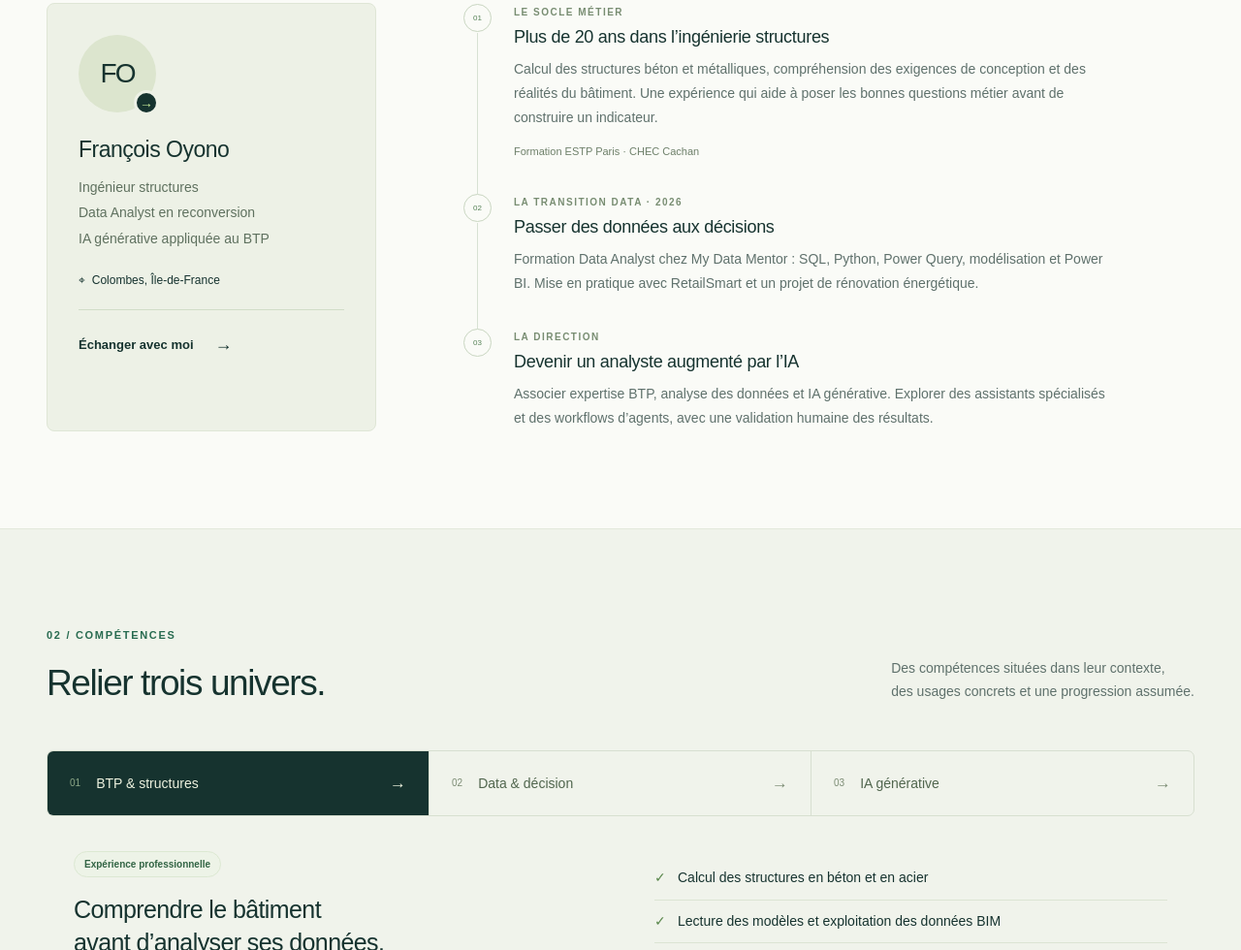
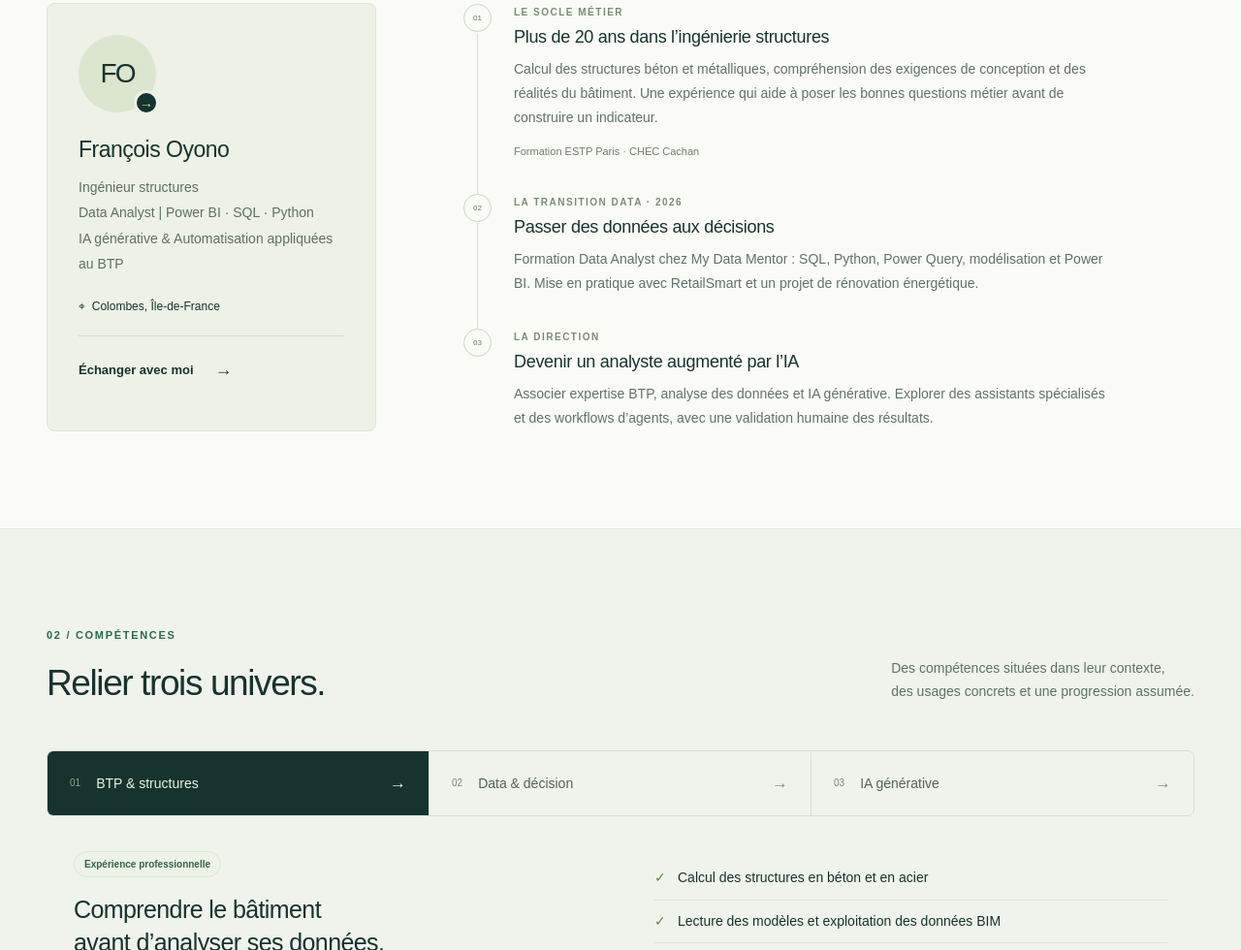
Before and after one commit to francois-oyono/portfolio-btp-data, a plain HTML site: page index.html in a window 1280 px wide. Shown: the part 1310-2290 px from the top of the page at 97% size. Drawn offline with Linux system fonts and the light colour scheme.

Commit message:
Actualisation profil Data Analyst et automatisation IA

```diff
--- a/index.html
+++ b/index.html
@@ -60,7 +60,7 @@
   <section id="parcours" class="section container">
     <div class="section-heading"><div><p class="eyebrow dark">01 / MON PARCOURS</p><h2>Une culture d’ingénieur.<br>Un regard d’analyste.</h2></div><p>La technique donne du sens aux chiffres.<br>La Data leur donne une nouvelle portée.</p></div>
     <div class="journey-grid">
-      <div class="profile-card"><span class="profile-monogram">FO<span>→</span></span><h3>François Oyono</h3><p>Ingénieur structures<br>Data Analyst en reconversion<br>IA générative appliquée au BTP</p><div class="profile-location"><span aria-hidden="true">⌖</span> Colombes, Île-de-France</div><a class="text-link" href="#contact">Échanger avec moi <span>→</span></a></div>
+      <div class="profile-card"><span class="profile-monogram">FO<span>→</span></span><h3>François Oyono</h3><p>Ingénieur structures<br>Data Analyst | Power BI · SQL · Python<br>IA générative & Automatisation appliquées au BTP</p><div class="profile-location"><span aria-hidden="true">⌖</span> Colombes, Île-de-France</div><a class="text-link" href="#contact">Échanger avec moi <span>→</span></a></div>
       <div class="timeline">
         <article><span class="timeline-mark">01</span><div><p class="small-label">LE SOCLE MÉTIER</p><h3>Plus de 20 ans dans l’ingénierie structures</h3><p>Calcul des structures béton et métalliques, compréhension des exigences de conception et des réalités du bâtiment. Une expérience qui aide à poser les bonnes questions métier avant de construire un indicateur.</p><span class="subtle-tag">Formation ESTP Paris · CHEC Cachan</span></div></article>
         <article><span class="timeline-mark">02</span><div><p class="small-label">LA TRANSITION DATA · 2026</p><h3>Passer des données aux décisions</h3><p>Formation Data Analyst chez My Data Mentor : SQL, Python, Power Query, modélisation et Power BI. Mise en pratique avec RetailSmart et un projet de rénovation énergétique.</p></div></article>
```
